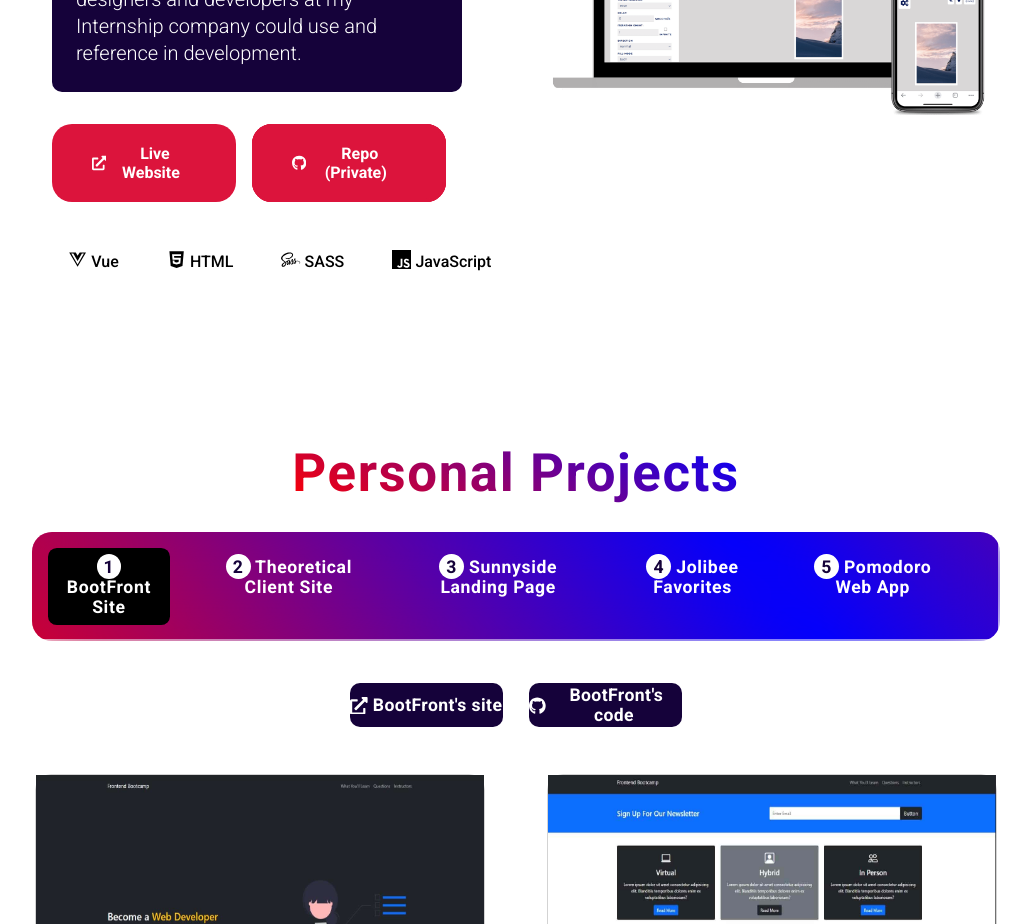
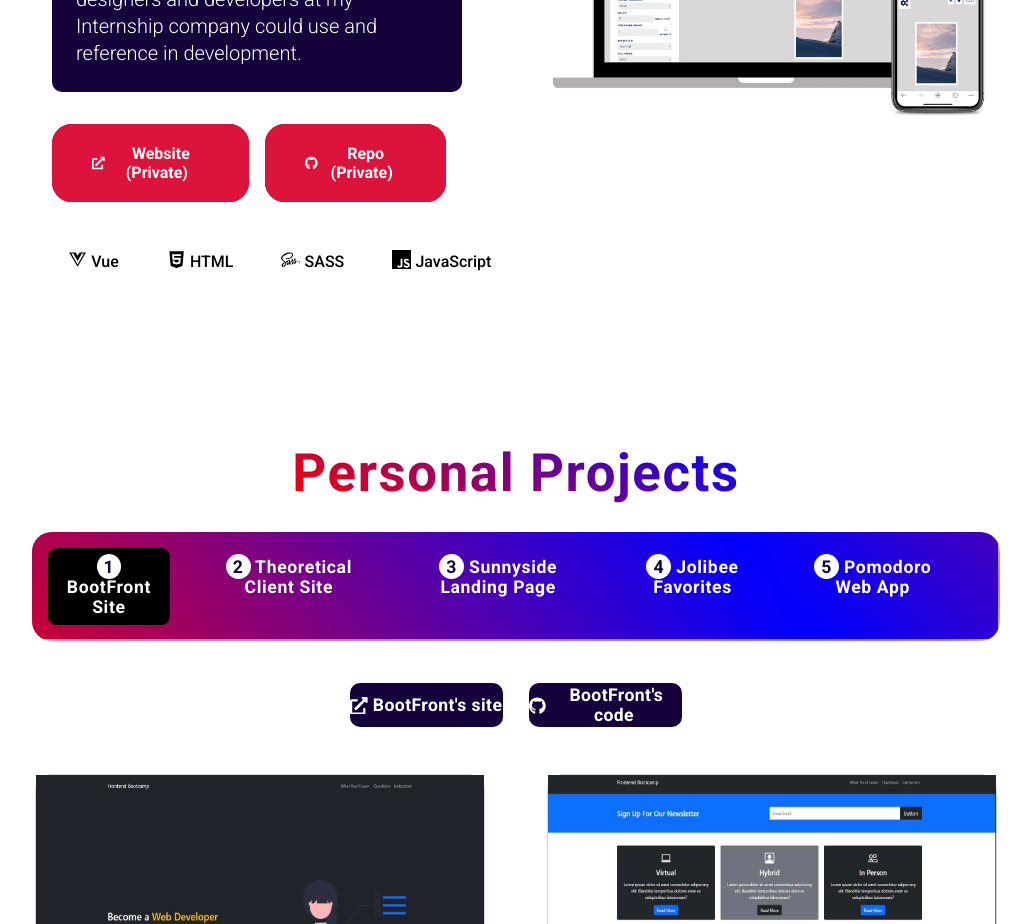
Before and after one commit to vergarapog/myPortofolio, a React (Create React App) app: page / in a window 1280 px wide. Shown: the part 1340-2264 px from the top of the page, without its empty margins (124-1155 px from the left). Built offline with nearby package versions, Linux system fonts and the light colour scheme.

Commit message:
made intern proj private

```diff
--- a/src/components/portofolio/Portofolio.jsx
+++ b/src/components/portofolio/Portofolio.jsx
@@ -263,14 +263,14 @@
             </p>
           </div>
           <div className="intern-proj-btn-container">
-            <a
+            <p
               href="https://vue-css-animations.netlify.app/"
-              className="intern-proj-btn-active intern-btn"
+              className="intern-proj-btn intern-btn"
               target="_blank"
             >
               <FaExternalLinkAlt />
-              &nbsp; Live Website
-            </a>
+              &nbsp; Website (Private)
+            </p>
             <p href="" className="intern-proj-btn intern-btn" target="_blank">
               <FaGithub />
               &nbsp; Repo (Private)
```
